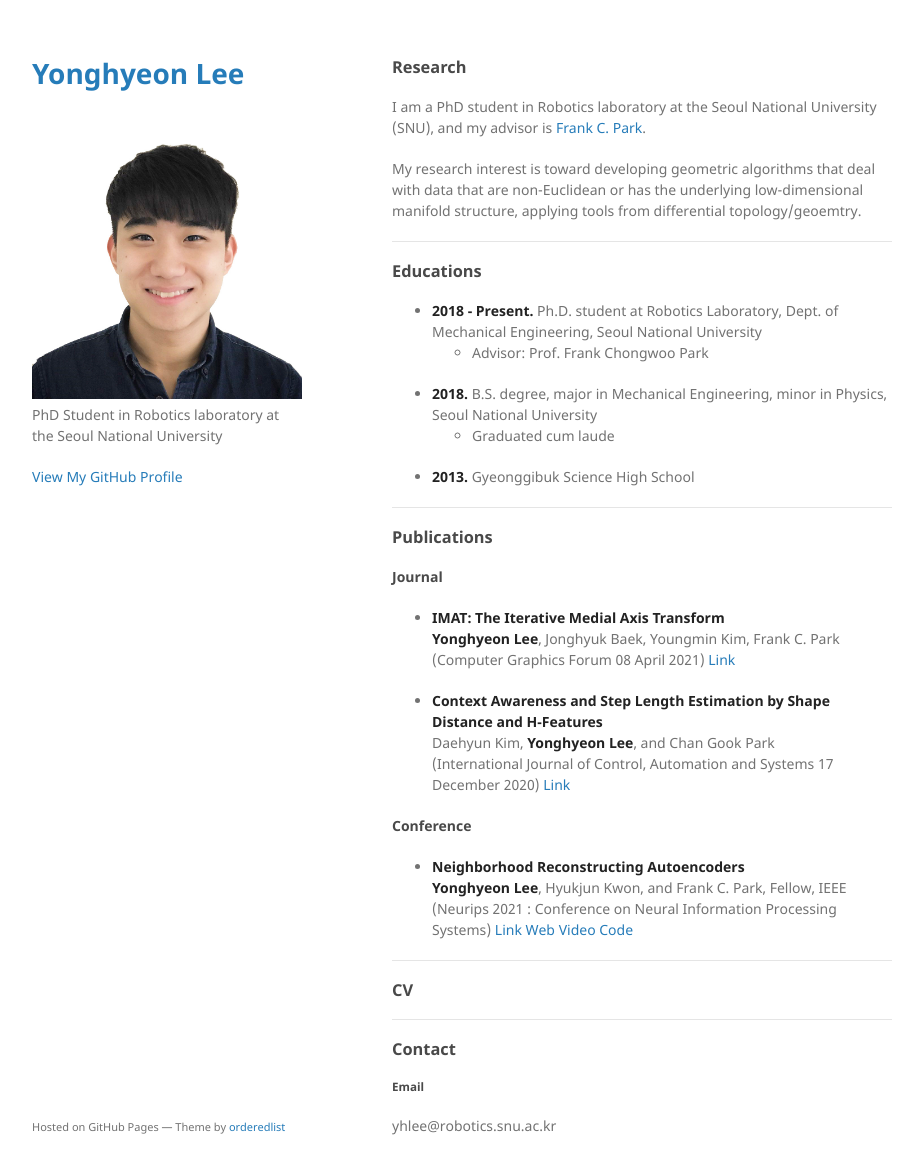
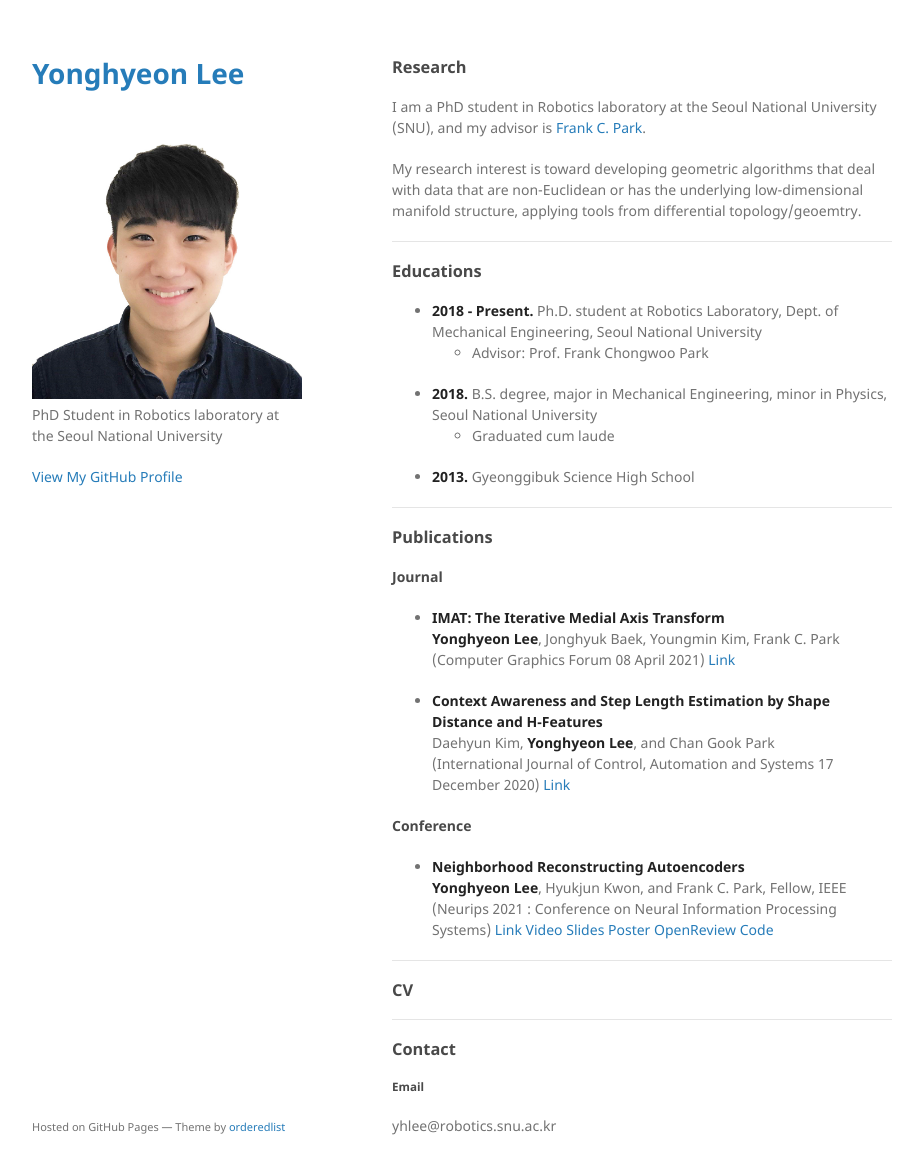
Before and after one commit to Gabe-YHLee/Gabe-YHLee.github.io, a Jekyll site: the page built from index.md, in a window 1280 px wide and 1206 px high. Shown: the top 1174 px of the window, without its empty margins (178-1101 px from the left). Built offline with Jekyll 4.4.1, drawn with Linux system fonts in a browser that asks for light colours; our own code applies the rules of GitHub Pages for plain Markdown files.

Commit message:
simple add

```diff
--- a/index.md
+++ b/index.md
@@ -37,7 +37,7 @@ Daehyun Kim, __Yonghyeon Lee__, and Chan Gook Park
 #### Conference
 + __Neighborhood Reconstructing Autoencoders__
 __Yonghyeon Lee__, Hyukjun Kwon, and Frank C. Park, Fellow, IEEE
-(Neurips 2021 : Conference on Neural Information Processing Systems) [Link]() [Web](NRAE/main.md) [Video]() [Code](https://github.com/Gabe-YHLee/NRAE-public)
+(Neurips 2021 : Conference on Neural Information Processing Systems) [Link]() [Video]() [Slides](https://github.com/Gabe-YHLee/NRAE-public/blob/main/doc/NRAE_talk.pdf) [Poster]() [OpenReview]() [Code](https://github.com/Gabe-YHLee/NRAE-public)
 
 
 <!-- #### Works in progress
```
